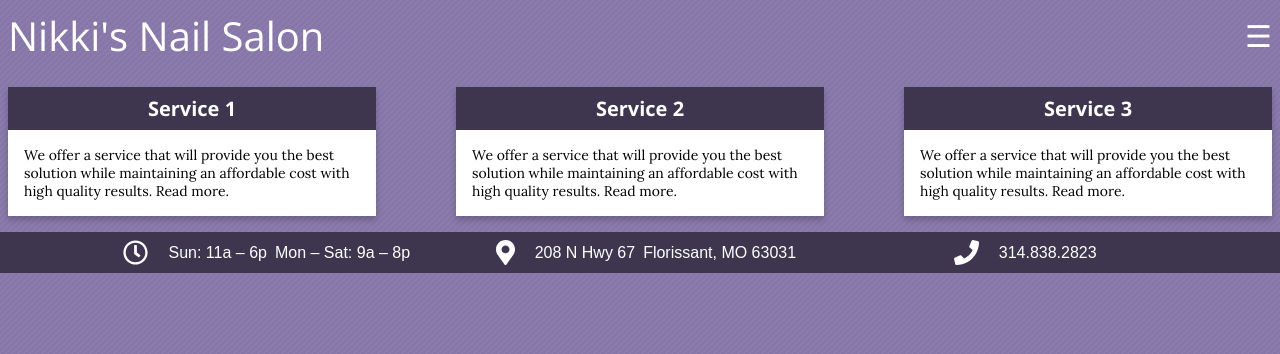
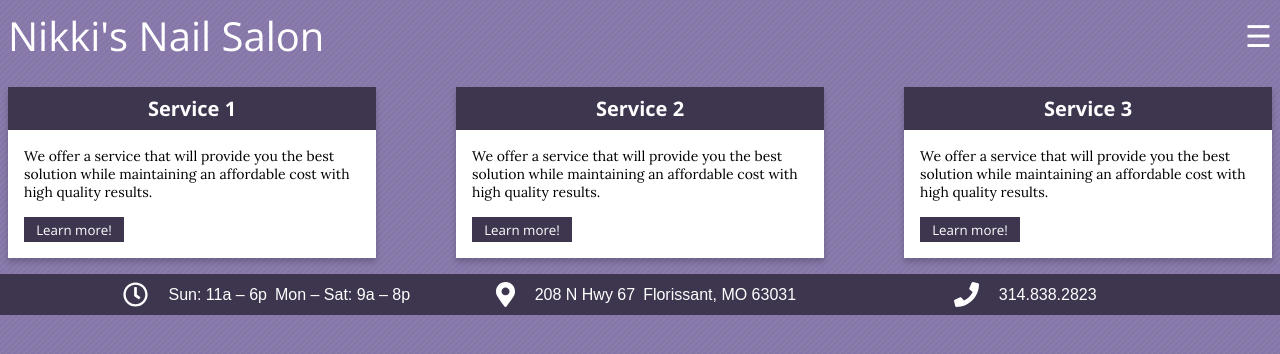
Before and after one commit to rwschmitz/nikkis-nails, a React (Create React App) app in the folder nikkis/: page / in a window 1280 px wide. Shown: the top 354 px of the page. Built offline with nearby package versions, Linux system fonts and the light colour scheme.

Commit message:
Add button to bucket

```diff
--- a/nikkis/src/components/Bucket.js
+++ b/nikkis/src/components/Bucket.js
@@ -1,4 +1,5 @@
 import React from 'react';
+import Button from './Button';
 import '../css/bucket.css';
 
 const Bucket = ( { servicesHeadline, servicesCopy } ) => (
@@ -10,6 +11,7 @@ const Bucket = ( { servicesHeadline, servicesCopy } ) => (
       <p className="bucket__copy">
         { servicesCopy }
       </p>
+      <Button btnContent="Learn more!"/>
     </article>
   </section>
 );
--- a/nikkis/src/components/Landing.js
+++ b/nikkis/src/components/Landing.js
@@ -20,15 +20,15 @@ class Landing extends React.Component {
         <section className="landing__container">
           <Bucket
             servicesHeadline="Service 1"
-            servicesCopy="We offer a service that will provide you the best solution while maintaining an affordable cost with high quality results.  Read more."
+            servicesCopy="We offer a service that will provide you the best solution while maintaining an affordable cost with high quality results."
             />
           <Bucket
             servicesHeadline="Service 2"
-            servicesCopy="We offer a service that will provide you the best solution while maintaining an affordable cost with high quality results.  Read more."
+            servicesCopy="We offer a service that will provide you the best solution while maintaining an affordable cost with high quality results."
           />
           <Bucket
             servicesHeadline="Service 3"
-            servicesCopy="We offer a service that will provide you the best solution while maintaining an affordable cost with high quality results.  Read more."
+            servicesCopy="We offer a service that will provide you the best solution while maintaining an affordable cost with high quality results."
           />
         </section>
 
--- a/nikkis/src/css/bucket.css
+++ b/nikkis/src/css/bucket.css
@@ -6,6 +6,10 @@
 .bucket {
   background-color: var(--white);
   box-shadow: 0 4px 6px 0 rgba(0, 0, 0, 0.2);
+  display: flex;
+  flex-wrap: wrap;
+  padding: 1rem;
+  position: relative;
   width: 100%;
 }
 .bucket__headline {
@@ -16,14 +20,18 @@
   font-size: 20px;
   font-weight: 700;
   justify-content: center;
-  padding: 0.5rem;
+  left: 0;
+  padding: 0.5rem 0;
+  position: absolute;
+  top: 0;
   width: 100%;
 }
 .bucket__copy {
   font-family: var(--body);
   font-size: 14px;
   font-weight: 400;
-  padding: 1rem;
+  margin-top: 1.75rem;
+  padding: 1rem 0;
 }
 @media screen and ( min-width: 800px ) {
   .bucket__wrapper {
--- a/nikkis/src/css/button.css
+++ b/nikkis/src/css/button.css
@@ -1,8 +1,9 @@
 .btn {
   border: none;
-  background-color: #000;
+  background-color: var(--arsenic);
   color: #fff;
   cursor: pointer;
+  font-family: var(--heading);
   height: 25px;
   outline: 0;
   transition: all 250ms ease-in-out;
@@ -10,5 +11,5 @@
 }
 .btn:hover {
   background-color: #fff;
-  color: #000;
+  color: var(--arsenic);
 }
```
